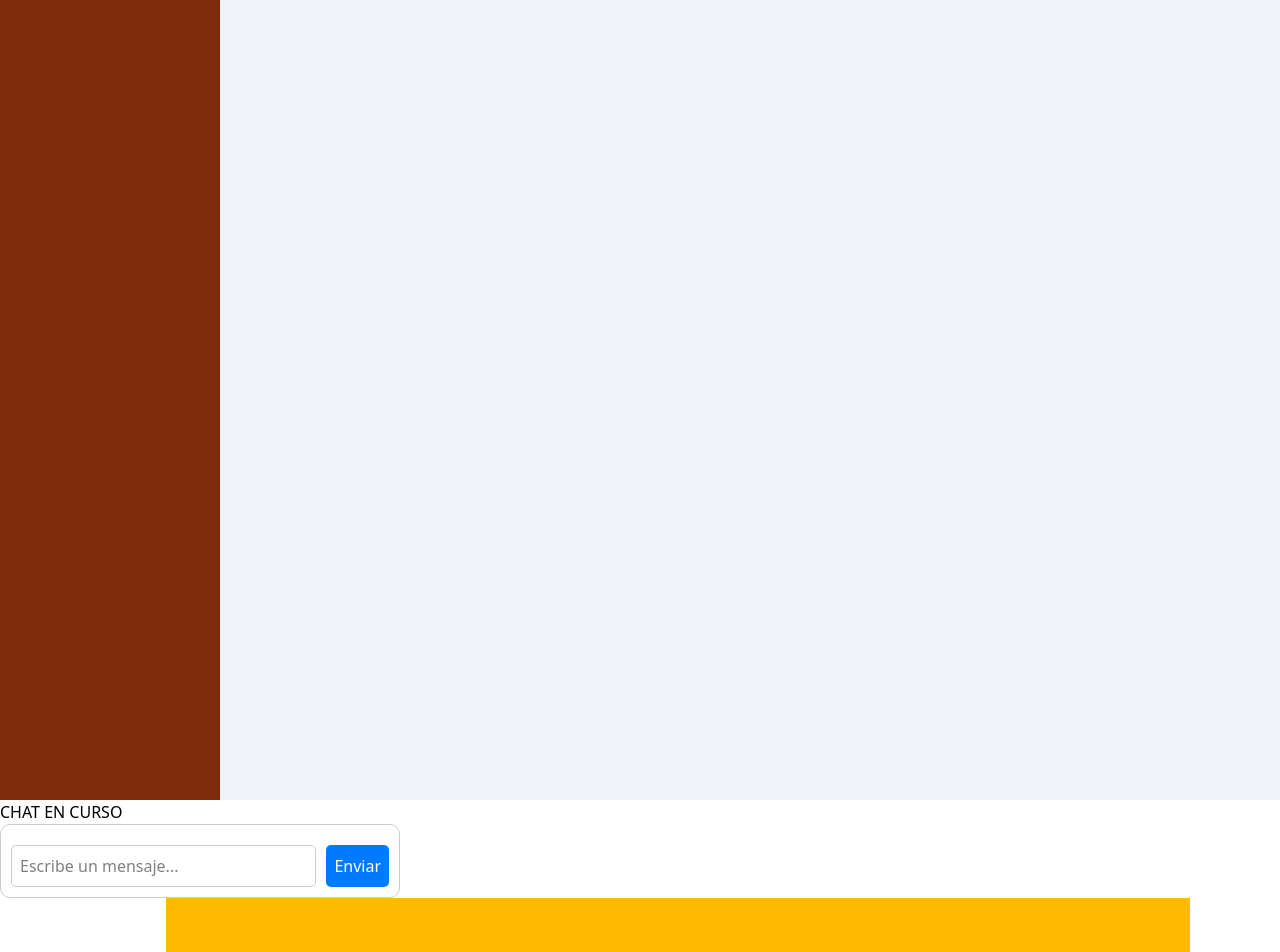
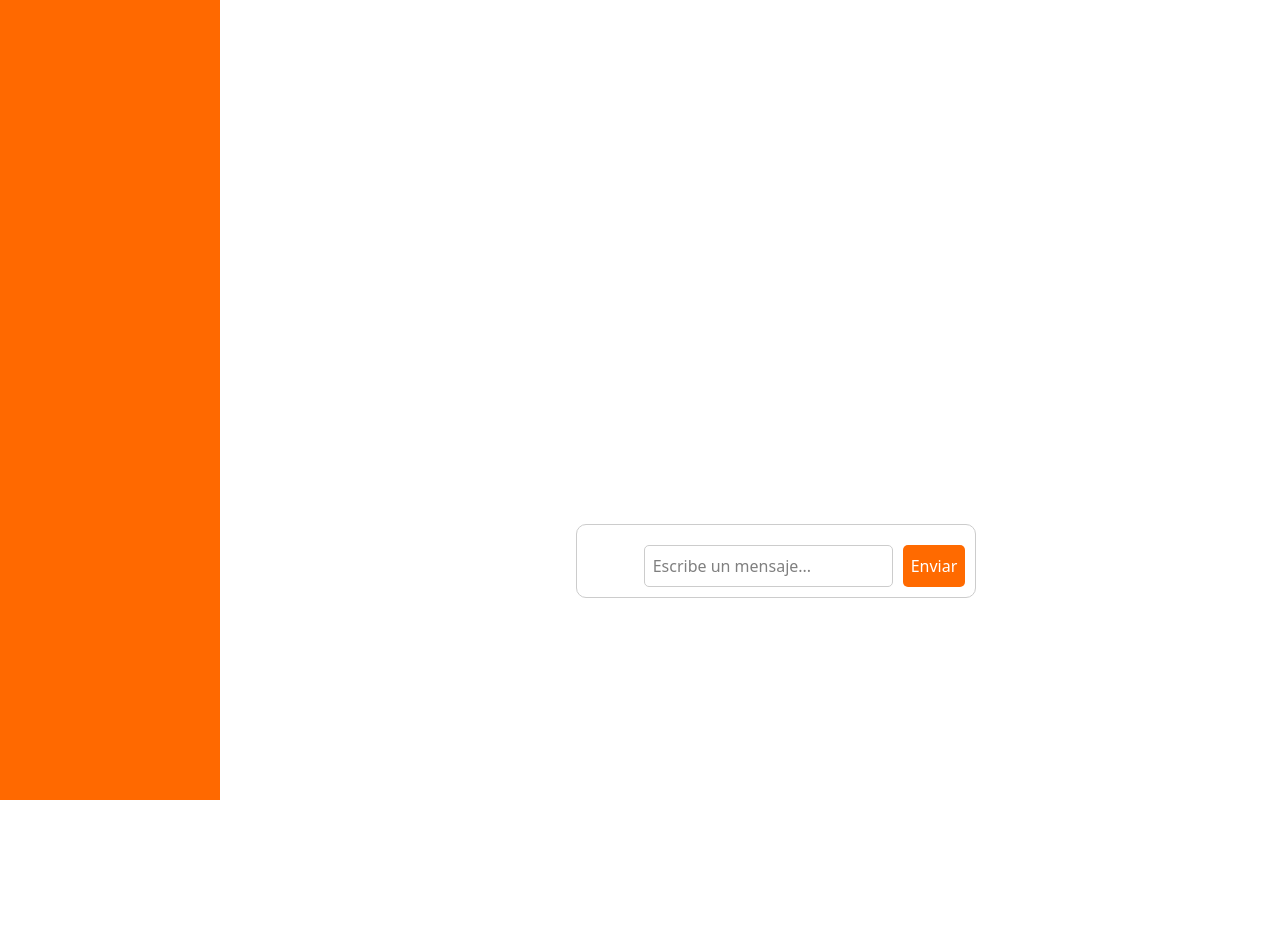
Before and after one commit to Biriki22/reto-LKS, an Angular app: page /chatbox in a window 1280 px wide. Shown: the top 952 px of the page. After the commit the page ends 800 px from the top, so only its background shows below. Built offline with nearby package versions, Linux system fonts and the light colour scheme.

Commit message:
Retocao v4

```diff
--- a/src/app/components/chat-conversation/chat-conversation.component.css
+++ /dev/null
@@ -1,21 +0,0 @@
-.input-box {
-  display: flex;
-  gap: 10px;
-  margin-top: 10px;
-}
-
-input {
-  flex: 1;
-  padding: 8px;
-  border-radius: 5px;
-  border: 1px solid #ccc;
-}
-
-button {
-  padding: 8px;
-  border-radius: 5px;
-  border: none;
-  background-color: #007bff;
-  color: white;
-  cursor: pointer;
-}
--- a/src/app/components/chat-conversation/chat-conversation.component.html
+++ /dev/null
@@ -1,7 +0,0 @@
-
-
-<div class="input-box">
-  <input #messageInput type="text" placeholder="Escribe un mensaje..."
-   (keyup.enter)="sendMessage(messageInput.value); messageInput.value = ''">
-  <button (click)="sendMessage(messageInput.value); messageInput.value = ''">Enviar</button>
-</div>
--- a/src/app/components/chat-conversation/chat-conversation.component.ts
+++ /dev/null
@@ -1,15 +0,0 @@
-import { Component, Output, EventEmitter } from '@angular/core';
-
-@Component({
-  selector: 'app-chat-conversation',
-  templateUrl: './chat-conversation.component.html',
-  styleUrls: ['./chat-conversation.component.css']
-})
-export class ChatConversationComponent {
-  @Output() messageSent = new EventEmitter<string>(); // Emitirá mensajes al componente padre
-
-  sendMessage(userText: string) {
-    if (!userText.trim()) return;
-    this.messageSent.emit(userText);
-  }
-}
--- a/src/app/components/chat.component/chat.component.css
+++ /dev/null
@@ -1,42 +0,0 @@
-.chat-box {
-  width: 400px;
-  border: 1px solid #ccc;
-  border-radius: 10px;
-  padding: 10px;
-  display: flex;
-  flex-direction: column;
-}
-
-.chat-container {
-  display: flex;
-  flex-direction: column;
-  gap: 10px;
-  max-height: 300px;
-  overflow-y: auto;
-}
-
-.user-message {
-  align-self: flex-end;
-  background-color: #007bff;
-  color: white;
-  padding: 10px;
-  border-radius: 10px;
-  max-width: 70%;
-}
-
-.bot-message {
-  align-self: flex-start;
-  background-color: #e5e5ea;
-  color: black;
-  padding: 10px;
-  border-radius: 10px;
-  max-width: 70%;
-}
-
-.timestamp {
-  font-size: 0.75rem;
-  opacity: 0.7;
-  text-align: right;
-  display: block;
-  margin-top: 4px;
-}
--- a/src/app/components/chat.component/chat.component.html
+++ b/src/app/components/chat.component/chat.component.html
@@ -1,3 +1,54 @@
+<style>
+  .chat-box {
+  width: 400px;
+  border: 1px solid #ccc;
+  border-radius: 10px;
+  padding: 10px;
+  display: flex;
+  flex-direction: column;
+  margin-left: 45%;
+  height: auto;
+  margin-top: 500px;
+}
+
+.chat-container {
+  display: flex;
+  flex-direction: column;
+  gap: 10px;
+  max-height: 300px;
+  overflow-y: auto;
+  justify-content: center;
+}
+
+.user-message {
+  align-self: flex-end;
+  background-color: #ff6a00;
+  color: white;
+  padding: 10px;
+  border-radius: 10px;
+  max-width: 70%;
+}
+
+.bot-message {
+  align-self: flex-start;
+  background-color: #e5e5ea;
+  color: black;
+  padding: 10px;
+  border-radius: 10px;
+  max-width: 70%;
+}
+
+.timestamp {
+  font-size: 0.75rem;
+  opacity: 0.7;
+  text-align: right;
+  display: block;
+  margin-top: 4px;
+}
+
+</style>
+
+
 <h1>CHAT EN CURSO</h1>
 
 <div class="chat-box">
@@ -11,5 +62,5 @@
   </div>
 
   <!-- Componente de entrada de texto -->
-  <app-chat-conversation (messageSent)="handleUserMessage($event)"></app-chat-conversation>
+  <chat-texto (messageSent)="handleUserMessage($event)"></chat-texto>
 </div>
--- a/src/app/components/sidebar/side-menu.component.html
+++ b/src/app/components/sidebar/side-menu.component.html
@@ -1,4 +1,5 @@
-<div id="menu" class="w-[220px] bg-orange-900 min-h-screen text-slate-300 fixed">
+
+<div id="menu" class="w-[220px] bg-orange-500 min-h-screen z-10 text-slate-300 fixed left-0">
 
    <!--gif sid-menu options-->
    <historial-antiguo />
--- a/src/app/components/texto.component/texto.component.component.html
+++ b/src/app/components/texto.component/texto.component.component.html
@@ -1,2 +1,31 @@
-<input type="text" class="cuadrotexto bg-amber-400 ml-[13%] w-[80%] h-25">
-<button class="cuadrotexto bg-amber-500 w-[130px] h-25" >Enviar</button>
+<style>
+  .input-box {
+  display: flex;
+  gap: 10px;
+  margin-top: 10px;
+  margin-left: 15%;
+}
+
+input {
+  flex: 1;
+  padding: 8px;
+  border-radius: 5px;
+  border: 1px solid #ccc;
+}
+
+button {
+  padding: 8px;
+  border-radius: 5px;
+  border: none;
+  background-color: #ff6a00;
+  color: white;
+  cursor: pointer;
+}
+</style>
+
+
+<div class="input-box">
+  <input #messageInput type="text" placeholder="Escribe un mensaje... "
+   (keyup.enter)="sendMessage(messageInput.value); messageInput.value = ''">
+  <button (click)="sendMessage(messageInput.value); messageInput.value = ''">Enviar</button>
+</div>
--- a/src/app/components/texto.component/texto.component.component.ts
+++ b/src/app/components/texto.component/texto.component.component.ts
@@ -1,4 +1,4 @@
-import {Component } from '@angular/core';
+import {Component, EventEmitter, Output } from '@angular/core';
 
 @Component({
   selector: 'chat-texto',
@@ -6,5 +6,10 @@ import {Component } from '@angular/core';
   templateUrl: './texto.component.component.html',
 })
 export class TextoComponentComponent {
+  @Output() messageSent = new EventEmitter<string>(); // Emitirá mensajes al componente padre
 
+  sendMessage(userText: string) {
+    if (!userText.trim()) return;
+    this.messageSent.emit(userText);
+  }
 }
--- a/src/app/pages/chatbox/chatbox.component.html
+++ b/src/app/pages/chatbox/chatbox.component.html
@@ -1,13 +1,4 @@
-
 <historial-antiguo />
-<div class="bg-slate-100 w-screen h-screen antialiased text-slate-300 selection:bg-blue-600 selection:text-white">
-  <div class="flex flex-col relative w-screen">
-    <gif-side-menu />
-      <div class="ml-[220px] px-4 flex flex-col flex-1 w-full h-full text-orange-800 ">
-      </div>
-      <router-outlet />
-
-  </div>
-</div>
+<gif-side-menu />
+<router-outlet />
 <app-chat />
-<chat-texto />
--- a/src/app/pages/chatbox/chatbox.component.ts
+++ b/src/app/pages/chatbox/chatbox.component.ts
@@ -4,12 +4,11 @@ import { ChatComponent } from "../../components/chat.component/chat.component"
 import { SideMenuComponent } from '../../components/sidebar/side-menu.component';
 import { HistorialAntiguoComponentComponent } from '../../components/sidebar/historial-antiguo.component/historial-antiguo.component.component';
 import { RouterOutlet } from '@angular/router';
-import { ChatConversationComponent } from "../../components/chat-conversation/chat-conversation.component";
 
 
 @Component({
-  selector: 'app-chatbox',
-  imports: [TextoComponentComponent, HistorialAntiguoComponentComponent, RouterOutlet, SideMenuComponent, ChatConversationComponent, ChatComponent],
+  selector: 'chatbox',
+  imports: [TextoComponentComponent, HistorialAntiguoComponentComponent, RouterOutlet, SideMenuComponent, ChatComponent],
 
   templateUrl: './chatbox.component.html',
 })
```
Also changed, not shown: src/app/components/chat.component/chat.component.ts (+4 -3 lines).
